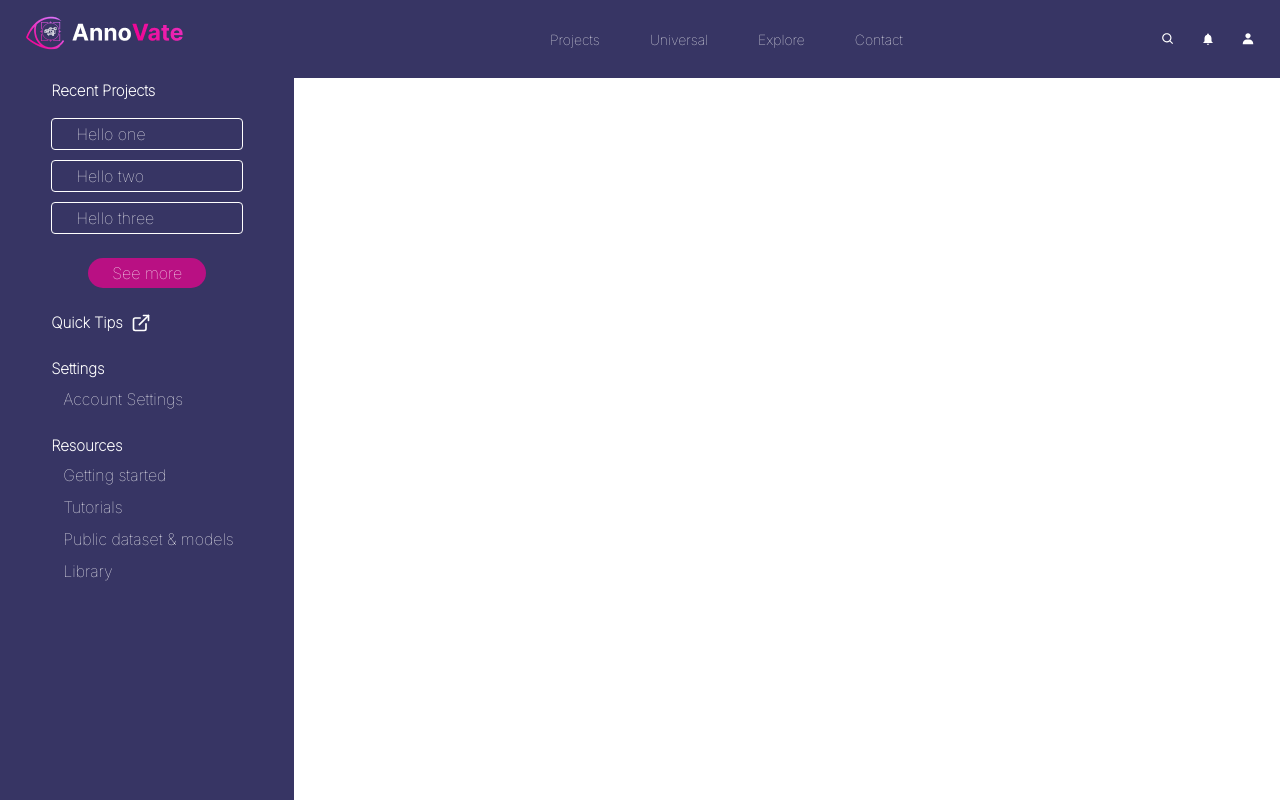
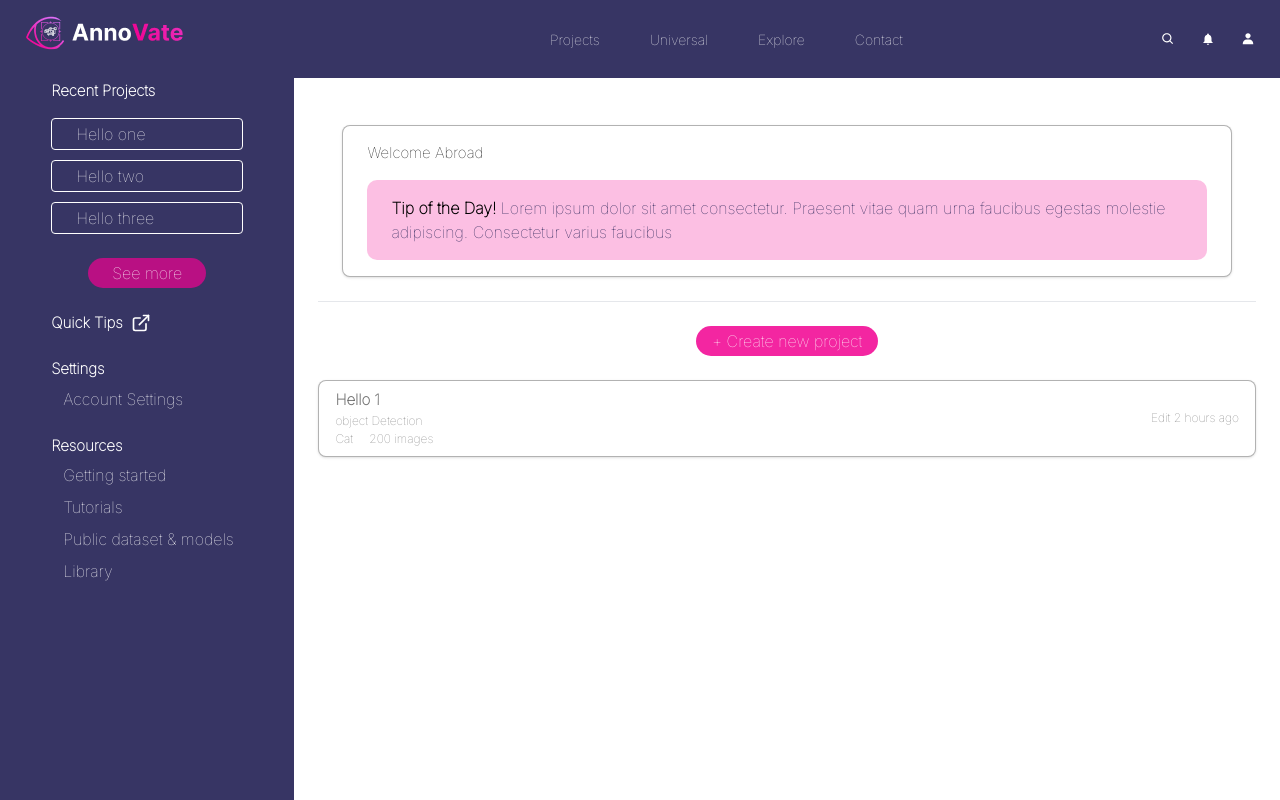
Before and after one commit to ifeanyi305/Interpret, a React (Create React App) app: page /dashboard in a window 1280 px wide. Built offline with nearby package versions, Linux system fonts and the light colour scheme.

Commit message:
Create dashboard page

```diff
--- a/src/components/authNav/Navbar.js
+++ b/src/components/authNav/Navbar.js
@@ -11,7 +11,7 @@ const Navbar = () => {
   }
 
   return (
-    <nav className="bg-[#373564] px-6 fixed w-full top-0">
+    <nav className="bg-[#373564] navbar px-6 fixed w-full top-0">
       <div className="flex py-4 items-center justify-between gap-4">
         <div className="">
           <img src={Annovate} alt="annovate logo" />
--- a/src/components/authNav/Sidebar.js
+++ b/src/components/authNav/Sidebar.js
@@ -1,4 +1,5 @@
 import React from 'react';
+import Navbar from './Navbar';
 import { FiExternalLink } from "react-icons/fi";
 
 const Sidebar = () => {
@@ -15,6 +16,8 @@ const Sidebar = () => {
   ]
 
   return (
+    <div>
+      <Navbar />
       <div className="px-[4%] bg-[#373564] md:w-[23%] h-full fixed overflow-y-auto scrollbar">
         <div className="mb-4 pt-[80px]">
           <p className="text-[#fff] mb-[15px] text-[15px] font-[700]">Recent Projects</p>
@@ -51,6 +54,7 @@ const Sidebar = () => {
           </div>
         </div>
       </div>
+    </div>
   );
 };
 
--- a/src/components/authNav/styles/navbar.css
+++ b/src/components/authNav/styles/navbar.css
@@ -1,3 +1,7 @@
+.navbar {
+  z-index: 1000;
+}
+
 .nav_lists li {
   padding: 0px 25px;
 }
--- a/src/pages/dashboard/Dashboard.js
+++ b/src/pages/dashboard/Dashboard.js
@@ -1,13 +1,53 @@
 import React from 'react';
+import "./styles/dashboard.css";
 import Sidebar from '../../components/authNav/Sidebar';
-import Navbar from "../../components/authNav/Navbar";
 
 const Dashboard = () => {
+  const style = {
+    projectObjects: "text-[12px] text-[#252525a6] font-[400]",
+  }
   return (
     <div className="flex">
       <Sidebar />
-      <div className="md:ml-[%]">
-        <Navbar />
+      <div className="md:ml-[23%] px-6">
+        <div className="px-6">
+          <div className="bg-[#fff] shadow w-full mt-[14%] rounded-[8px] border-[0.3px] border-[#0000004d]">
+            <div className="px-6 py-4">
+              <p className="text-[15px] mb-4 font-[500] text-[##252525b3]">Welcome Abroad</p>
+              <div className="bg-[#f1019140] rounded-[10px] w-full px-6 py-4">
+                <p className="text-[#211f53] font-[400]">
+                  <span className="text-[#000] font-[600]">Tip of the Day!</span> Lorem ipsum dolor sit amet consectetur.
+                  Praesent vitae quam urna faucibus egestas
+                  molestie adipiscing. Consectetur varius faucibus
+                </p>
+              </div>
+            </div>
+          </div>
+        </div>
+        <div className="my-6">
+          <hr />
+        </div>
+        <div className="mb-6 flex justify-center items-center">
+          <button
+            type="button"
+            className="text-[#fff] bg-[#f10191d9] py-[3px] px-4 rounded-[20px]"
+          ><span>+</span> Create new project</button>
+        </div>
+        <div>
+          <div className="shadow border-[#0000004d] border-[0.3px] bg-white w-full px-4 py-2 rounded-[8px] flex justify-between items-center">
+            <div>
+              <p className="text-[15px] text-[#252525a6] font-[600]">Hello 1</p>
+              <p className={style.projectObjects}>object Detection</p>
+              <div className="flex items-center gap-4">
+                <small className={style.projectObjects}>Cat</small>
+                <small className={style.projectObjects}>200 images</small>
+              </div>
+            </div>
+            <div>
+              <p className={style.projectObjects}>Edit 2 hours ago</p>
+            </div>
+          </div>
+        </div>
       </div>
     </div>
   );
--- /dev/null
+++ b/src/pages/dashboard/styles/dashboard.css
@@ -0,0 +1,3 @@
+.shadow {
+  box-shadow: rgba(0, 0, 0, 0.06);
+}
```
Lines whose indentation alone changed are shown as unchanged.
